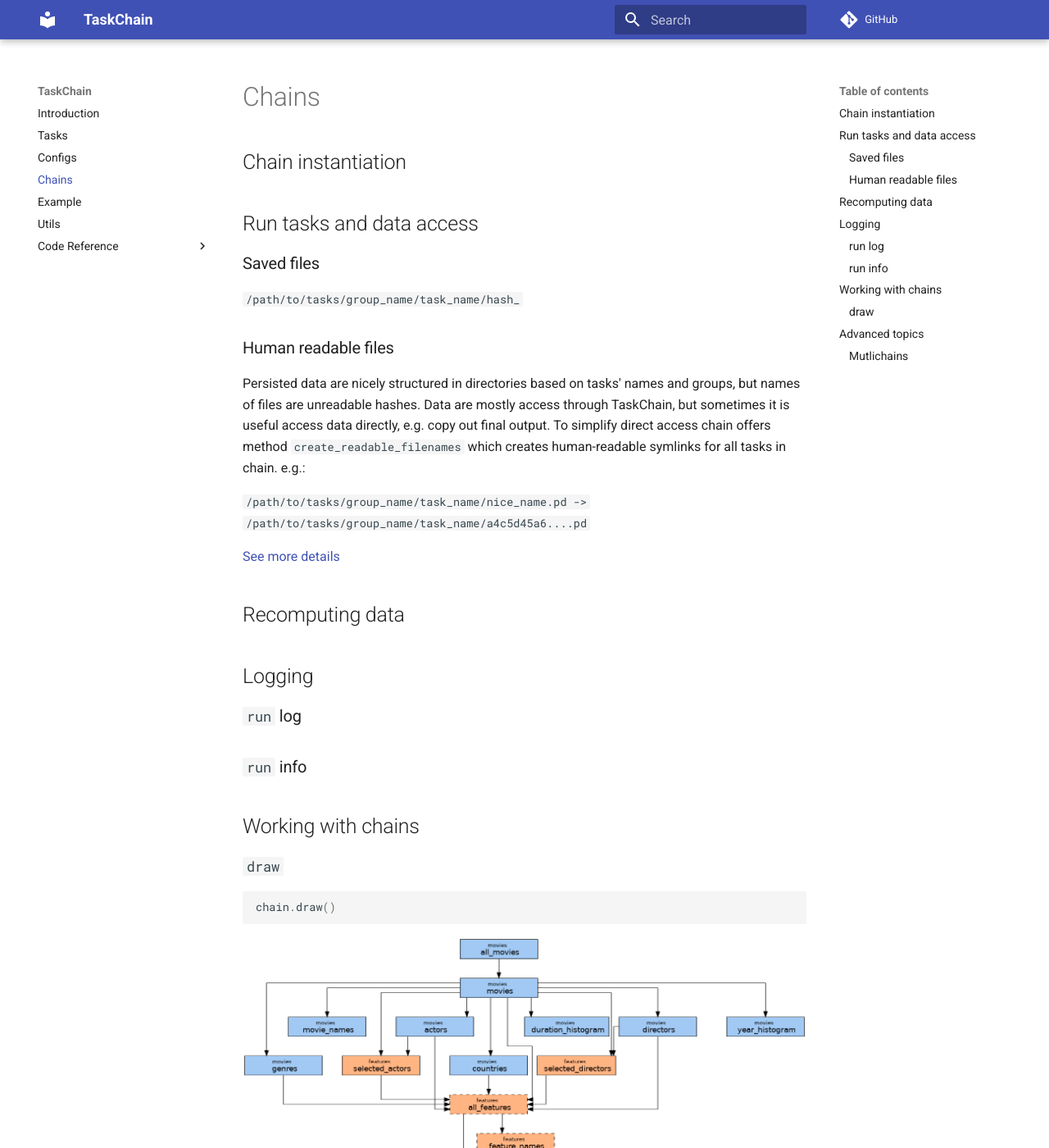
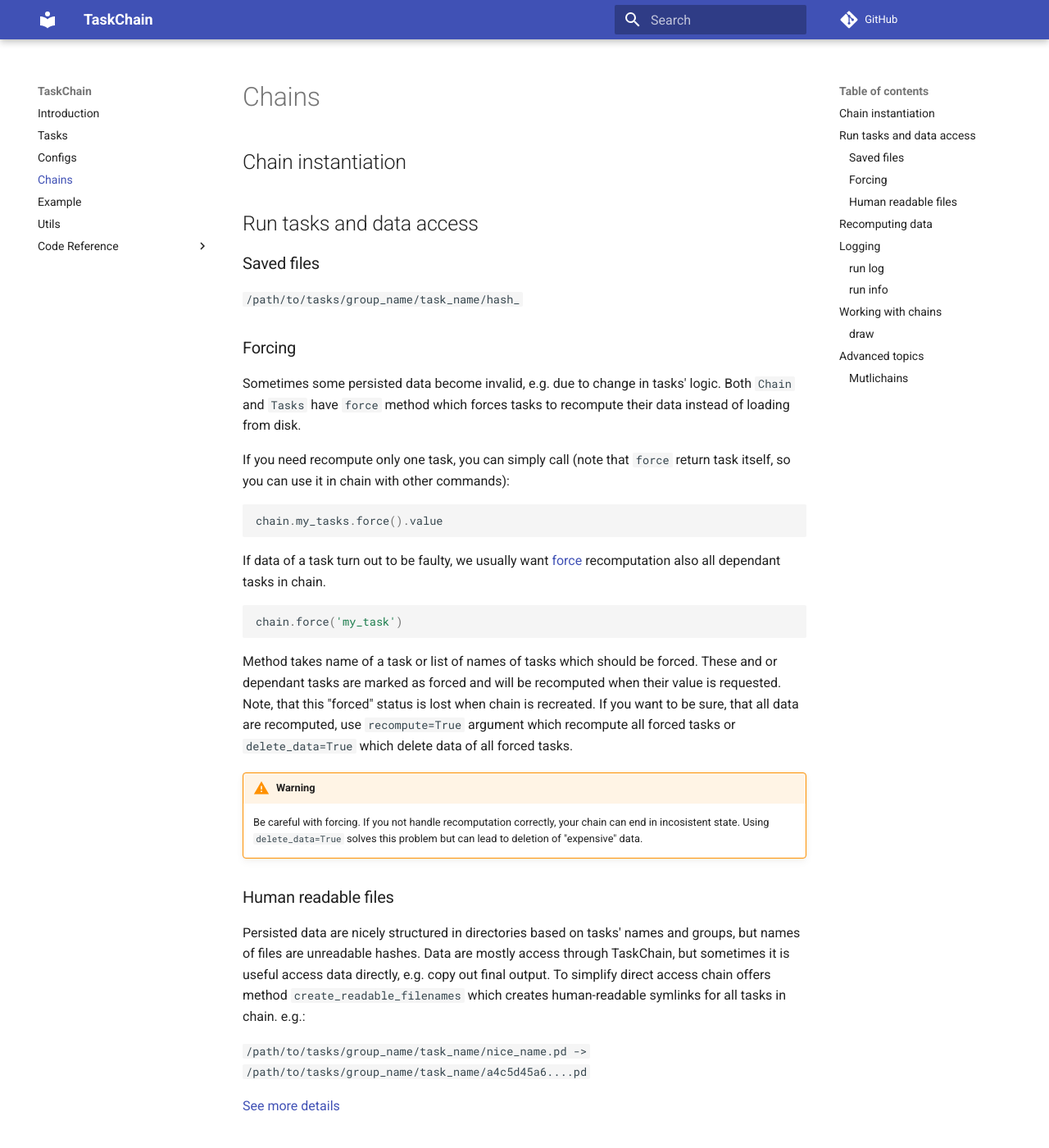
Before and after one commit to flowerchecker/taskchain, an MkDocs documentation site: the page built from docs/chains.md, in a window 1280 px wide and 1400 px high. Shown: the whole window at 82% size. Built offline with MkDocs 1.6.1 and Material for MkDocs 9.7.7, drawn with Linux system fonts in a browser that asks for light colours; comment, search, counter and statistics services are not loaded.

Commit message:
improve forcing by adding delete_data argument

````diff
--- a/docs/chains.md
+++ b/docs/chains.md
@@ -10,6 +10,44 @@
 ### Saved files
 
 `/path/to/tasks/group_name/task_name/hash_`
+
+
+### Forcing
+
+Sometimes some persisted data become invalid, e.g. due to change in tasks' logic.
+Both `Chain` and `Tasks` have `force` method which forces tasks to recompute their data
+instead of loading from disk.
+
+If you need recompute only one task, you can simply call
+(note that `force` return task itself, so you can use it in chain with other commands):
+
+```python
+chain.my_tasks.force().value
+```
+
+If data of a task turn out to be faulty,
+we usually want [force](/code/chain#taskchain.task.chain.Chain.force) recomputation also all dependant tasks in chain.
+
+```python
+chain.force('my_task')
+```
+
+Method takes name of a task or list of names of tasks which should be forced.
+These and or dependant tasks are marked as forced and will be recomputed when their value is requested.
+Note, that this "forced" status is lost when chain is recreated.
+If you want to be sure, that all data are recomputed,
+use `recompute=True` argument which recompute all forced tasks
+or `delete_data=True` which delete data of all forced tasks.
+
+
+
+!!! warning
+
+    Be careful with forcing.
+    If you not handle recomputation correctly, your chain can end in incosistent state.
+    Using `delete_data=True` solves this problem
+    but can lead to deletion of "expensive" data.
+
 
 ### Human readable files
 
````
Also changed, not shown: README.md (+3 -0 lines), 4 other files.
